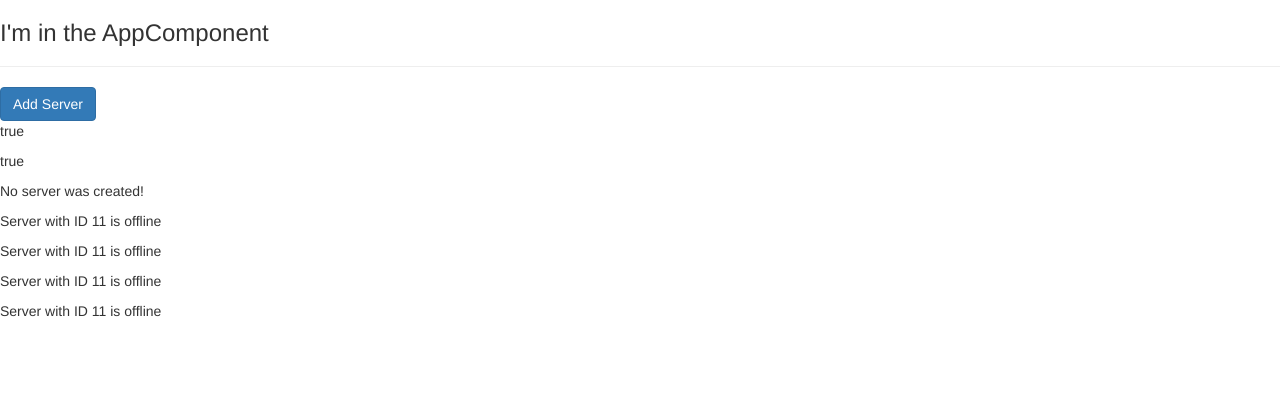
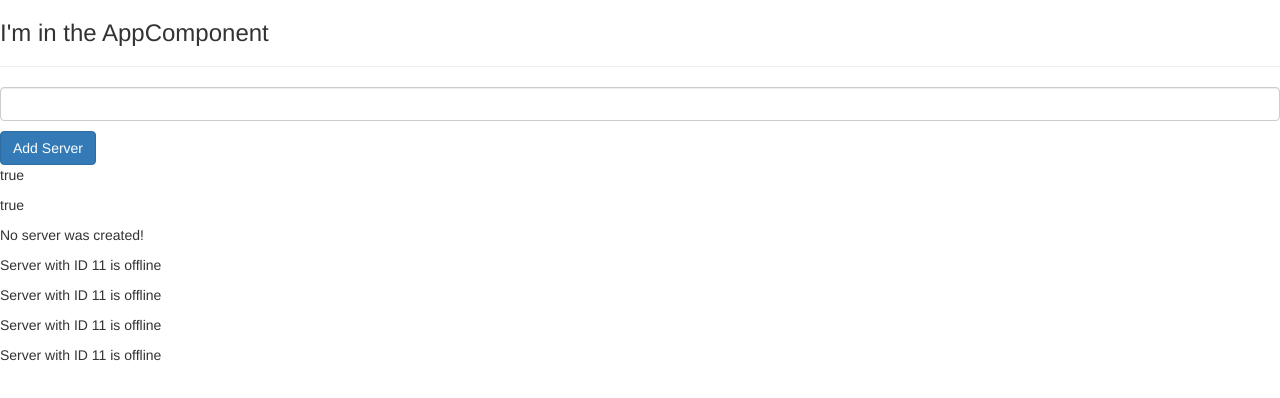
Before and after one commit to szerem/ngAngular5TheCompleteGuide, an Angular app in the folder my-first-app/: page / in a window 1280 px wide. Shown: the top 398 px of the page. Built offline with nearby package versions, Linux system fonts and the light colour scheme.

Commit message:
binding twoway input text

```diff
--- a/my-first-app/src/app/servers/servers.component.html
+++ b/my-first-app/src/app/servers/servers.component.html
@@ -1,3 +1,7 @@
+<input type="text"
+        class="form-control"
+        (input)="onUpdateServerName($event)">
+<p>{{ serverName }}</p>
 <button class="btn btn-primary"
         [disabled]="!allowNewServer"
         (click)="onCreateServer()   "
--- a/my-first-app/src/app/servers/servers.component.ts
+++ b/my-first-app/src/app/servers/servers.component.ts
@@ -12,6 +12,7 @@
 export class ServersComponent implements OnInit {
   allowNewServer = false;
   serverCreationStatus = "No server was created!";
+  serverName = ""
   constructor() {
     // setTimeout(() => {}, 2000);
     setTimeout(() => {
@@ -25,4 +26,10 @@
   onCreateServer(){
     this.serverCreationStatus = "Server was created !";
   }
+
+  // $event !!!           typu any
+  onUpdateServerName(event: any){
+    // console.log(event);
+    this.serverName = (<HTMLInputElement>event.target).value;
+  }
 }
```
